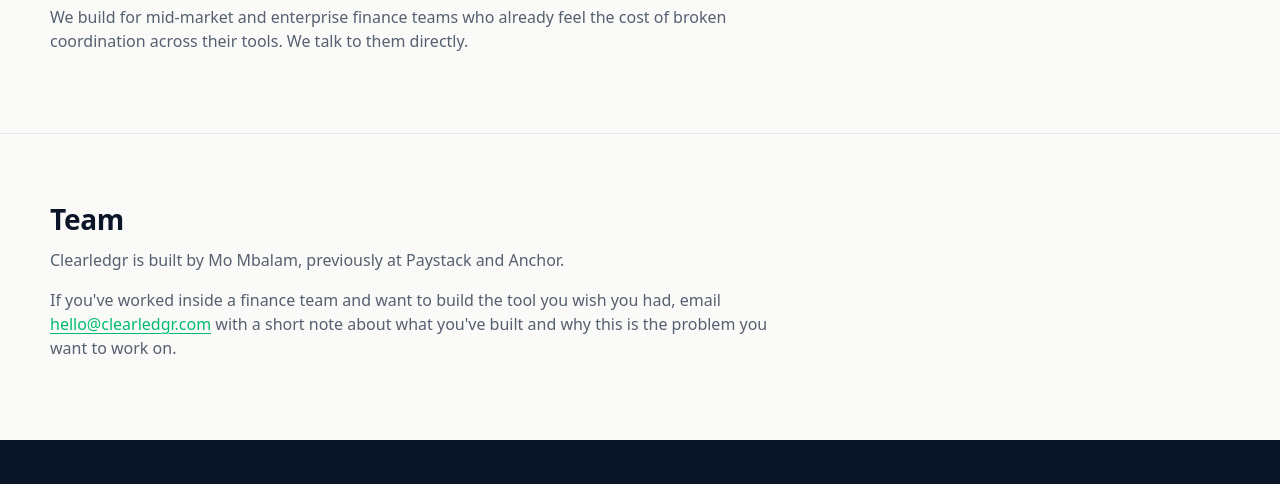
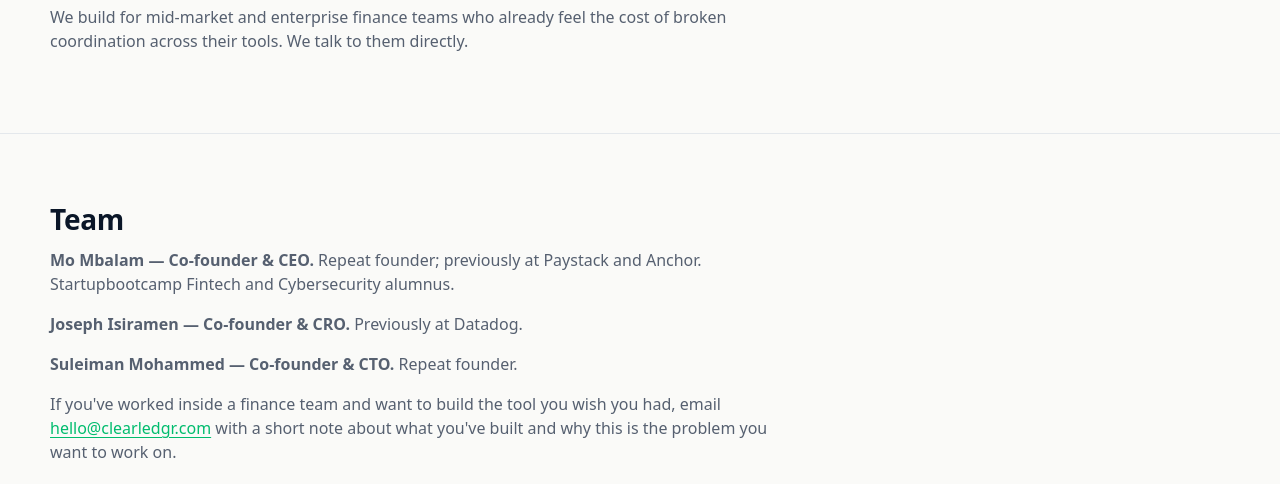
Before and after one commit to clearledgr/landing-page, a plain HTML site: page about.html in a window 1280 px wide. Shown: the part 2055-2539 px from the top of the page. Drawn offline with Linux system fonts and the light colour scheme; a web font is replaced by a local one.

Commit message:
fix(marketing): name all three co-founders on about page
The team section claimed "Clearledgr is built by Mo Mbalam" — wrong by
omission. Per fundraising_context.md the founding team is Mo Mbalam
(CEO), Joseph Isiramen (CRO, ex-Datadog), and Suleiman Mohammed (CTO).
All three now named with their backgrounds.

```diff
--- a/about.html
+++ b/about.html
@@ -92,7 +92,9 @@
           <div class="shell">
             <h2 class="subpage-section__title">Team</h2>
             <div class="prose">
-              <p>Clearledgr is built by Mo Mbalam, previously at Paystack and Anchor.</p>
+              <p><strong>Mo Mbalam — Co-founder &amp; CEO.</strong> Repeat founder; previously at Paystack and Anchor. Startupbootcamp Fintech and Cybersecurity alumnus.</p>
+              <p><strong>Joseph Isiramen — Co-founder &amp; CRO.</strong> Previously at Datadog.</p>
+              <p><strong>Suleiman Mohammed — Co-founder &amp; CTO.</strong> Repeat founder.</p>
               <p>If you've worked inside a finance team and want to build the tool you wish you had, email <a href="mailto:hello@clearledgr.com">hello@clearledgr.com</a> with a short note about what you've built and why this is the problem you want to work on.</p>
             </div>
           </div>
```
